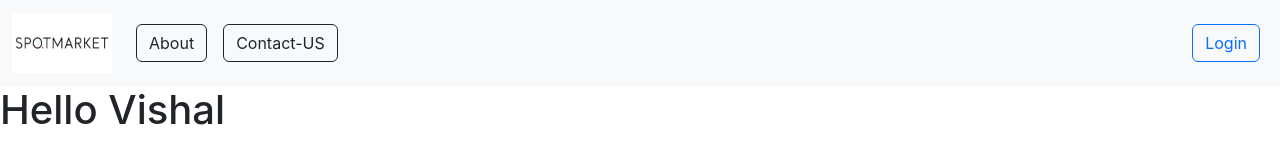
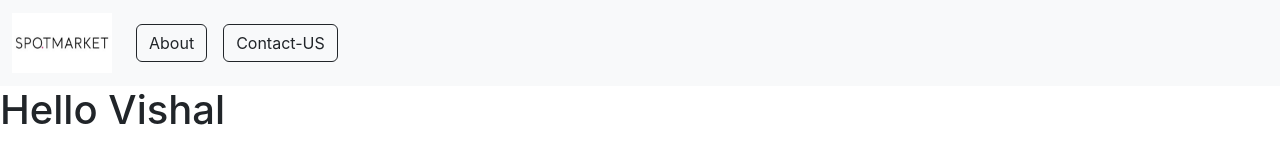
Before and after one commit to Vishal2970/E-Commerce-Fullstack, a React (Create React App) app: page / in a window 1280 px wide. Shown: the top 160 px of the page. Built offline with nearby package versions, Linux system fonts and the light colour scheme.

Commit message:
condition is not working

```diff
--- a/src/App.js
+++ b/src/App.js
@@ -1,7 +1,7 @@
 import { BrowserRouter, Route, Routes } from "react-router-dom";
 import "./App.css";
 import { Home } from "./Pages/Home";
-// import { NavBar } from "./Components/NavBar";
+import { NavBar } from "./Components/NavBar";
 // import { Footer } from "./Components/Footer";
 import { Login } from "./Pages/Login";
 import { SignUp } from "./Pages/SignUp";
@@ -10,7 +10,7 @@ import { ContactUs } from "./Pages/ContactUs";
 function App() {
   return (
     <BrowserRouter>
-      {/* <NavBar /> */}
+      <NavBar isregister="true"/>
       <Routes>
         <Route path="/" element={<Home Name ="Vishal"/>} />
         <Route path="/login" element={<Login />} />
--- a/src/Components/NavBar.jsx
+++ b/src/Components/NavBar.jsx
@@ -1,7 +1,8 @@
 import { useLocation } from "react-router-dom";
 
-export function NavBar() {
+export function NavBar(props) {
   const location = useLocation();
+//   const ispermisson = props.register;
   const currentPath = location.pathname;
   return (
     <>
@@ -50,6 +51,7 @@ export function NavBar() {
                 )}
               </li>
             </ul>
+            {props.register === "true" && (
               <div className="d-flex">
                 <ul className="navbar-nav me-auto mb-2 mb-lg-0">
                   {currentPath !== "/login" && currentPath !== "/signup" && (
@@ -63,6 +65,7 @@ export function NavBar() {
                   )}
                 </ul>
               </div>
+            )}
           </div>
         </div>
       </nav>
--- a/src/Pages/About.jsx
+++ b/src/Pages/About.jsx
@@ -1,8 +1,8 @@
-import { NavBar } from "../Components/NavBar";
+// import { NavBar } from "../Components/NavBar";
 export function About() {
   return (
     <>
-    <NavBar/>
+    {/* <NavBar/> */}
       <h1>Hello i am about</h1>
     </>
   );
--- a/src/Pages/ContactUs.jsx
+++ b/src/Pages/ContactUs.jsx
@@ -1,8 +1,8 @@
-import { NavBar } from "../Components/NavBar";
+// import { NavBar } from "../Components/NavBar";
 export function ContactUs() {
   return (
     <>
-    <NavBar/>
+    {/* <NavBar/> */}
       <h1>Hello i am contact us page</h1>
     </>
   );
--- a/src/Pages/Home.jsx
+++ b/src/Pages/Home.jsx
@@ -1,8 +1,8 @@
-import { NavBar } from "../Components/NavBar";
+// import { NavBar } from "../Components/NavBar";
 export function Home(props) {
   return (
     <>
-      <NavBar />
+      {/* <NavBar /> */}
       <h1>Hello {props.Name}</h1>
     </>
   );
--- a/src/Pages/Login.jsx
+++ b/src/Pages/Login.jsx
@@ -1,10 +1,10 @@
 import Helmet from "react-helmet";
-import { NavBar } from "../Components/NavBar";
+// import { NavBar } from "../Components/NavBar";
 
 export function Login() {
   return (
     <>
-    <NavBar/>
+    {/* <NavBar/> */}
       <Helmet bodyAttributes={{ style: "background-color :#FADCAB" }} />
       <div className="position-absolute top-50 start-50 translate-middle">
         <div className="card" style={{ width: "28rem", height: "22rem" }}>
--- a/src/Pages/SignUp.jsx
+++ b/src/Pages/SignUp.jsx
@@ -1,10 +1,10 @@
 import Helmet from "react-helmet";
-import { NavBar } from "../Components/NavBar";
+// import { NavBar } from "../Components/NavBar";
 
 export function SignUp() {
   return (
     <>
-    <NavBar/>
+    {/* <NavBar/> */}
       <Helmet bodyAttributes={{ style: "background-color :#FADCAB" }} />
       <div className="position-absolute top-50 start-50 translate-middle">
         <div className="card" style={{ width: "28rem", height: "32rem" }}>
```
Lines whose indentation alone changed are shown as unchanged.
